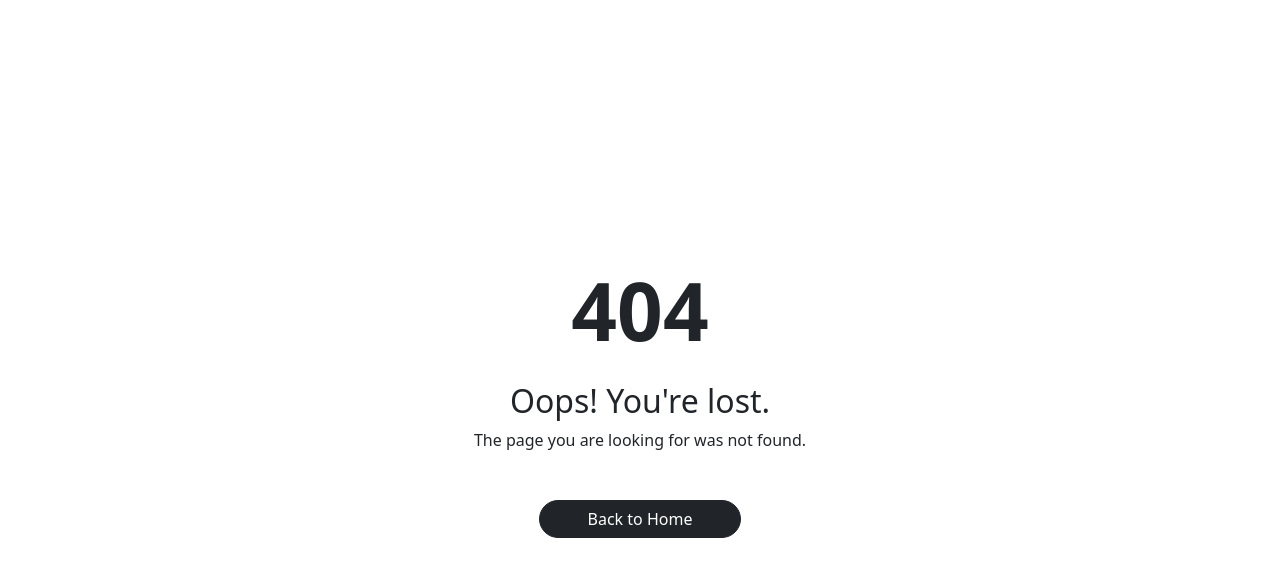
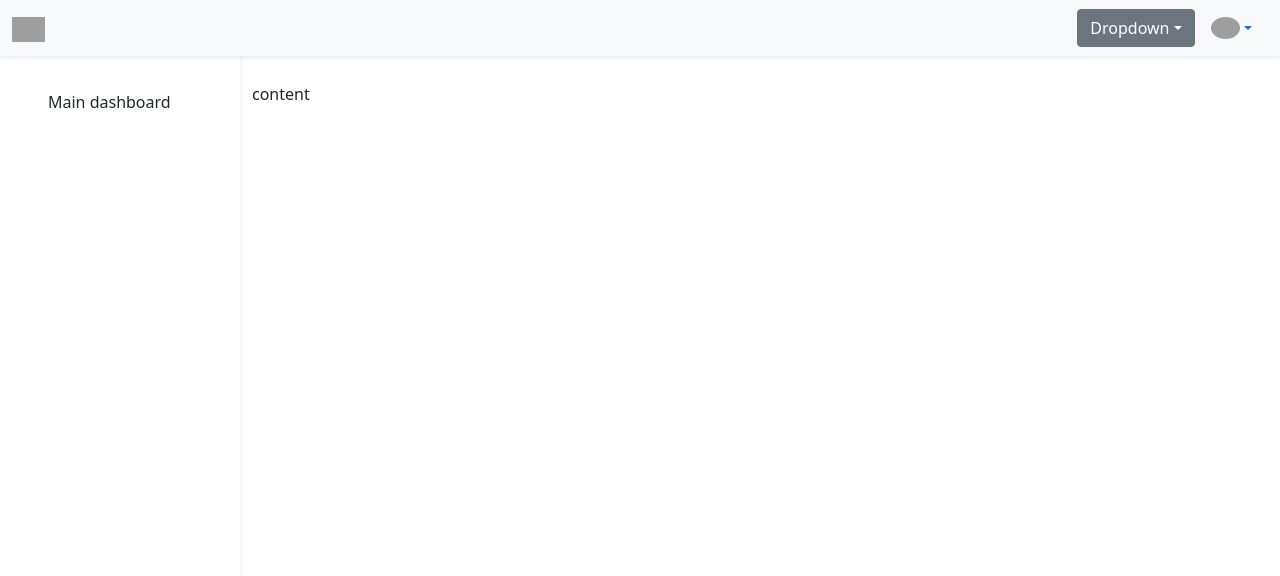
Before and after one commit to rabby-shek/adminpanelmark1, a React (Create React App) app: page /app/dashboard in a window 1280 px wide. Before the commit this address had no page. Shown: the top 576 px of the page. Built offline with nearby package versions, Linux system fonts and the light colour scheme; grey boxes are pictures that could not be loaded.

Commit message:
working on admin panel

```diff
--- a/src/index.css
+++ b/src/index.css
@@ -1,4 +1,4 @@
-*{
+* {
   border: 0;
   margin: 0;
   box-sizing: border-box;
@@ -8,10 +8,10 @@ html {
 }
 
 /* website header styles */
-.navbar{
-  z-index: 10;
+.navbar {
+  z-index: 9999;
 }
-.nav-link{
+.nav-link {
   font-weight: bold;
 }
 .nav-link::first-letter {
@@ -23,7 +23,7 @@ html {
   background-color: #00000034;
 }
 /* footer icon styles */
-.footer-icon-container{
+.footer-icon-container {
   width: 40px;
   height: 40px;
   border-radius: 50%;
@@ -31,6 +31,49 @@ html {
   background-color: transparent;
 }
 
-.footer-icon-container:hover{
+.footer-icon-container:hover {
   background-color: #0000003a;
 }
+
+/* app styles */
+@media (min-width: 991.98px) {
+  main {
+    padding-left: 240px;
+  }
+}
+
+/* Sidebar */
+.sidebar {
+  position: fixed;
+  top: 0;
+  bottom: 0;
+  left: 0;
+  padding: 58px 0 0; /* Height of navbar */
+  box-shadow: 0 2px 5px 0 rgb(0 0 0 / 5%), 0 2px 10px 0 rgb(0 0 0 / 5%);
+  width: 240px;
+  z-index: 600;
+}
+
+@media (max-width: 991.98px) {
+  .sidebar {
+    width: 100%;
+  }
+}
+.sidebar .active {
+  border-radius: 5px;
+  box-shadow: 0 2px 5px 0 rgb(0 0 0 / 16%), 0 2px 10px 0 rgb(0 0 0 / 12%);
+}
+
+.sidebar-sticky {
+  position: relative;
+  top: 0;
+  height: calc(100vh - 48px);
+  padding-top: 0.5rem;
+  overflow-x: hidden;
+  overflow-y: auto; /* Scrollable contents if viewport is shorter than content. */
+}
+
+.dropdown-menu{
+  background-color: red;
+  margin-left: -100px;
+}
--- /dev/null
+++ b/src/pages/app/Dashboard.jsx
@@ -0,0 +1,110 @@
+import React from "react";
+
+const Dashboard = () => {
+  return (
+    <div>
+      {/*Main Navigation*/}
+      <header>
+        {/* Sidebar */}
+        <nav
+          id="sidebarMenu"
+          className="collapse d-lg-block sidebar collapse bg-white"
+        >
+          <div className="position-sticky">
+            <div className="list-group list-group-flush mx-3 mt-4">
+              <a
+                href="#"
+                className="list-group-item list-group-item-action py-2 ripple"
+                aria-current="true"
+              >
+                <i className="fas fa-tachometer-alt fa-fw me-3" />
+                <span>Main dashboard</span>
+              </a>
+            </div>
+          </div>
+        </nav>
+        {/* Sidebar */}
+        {/* Navbar */}
+        <nav
+          id="main-navbar"
+          className="navbar navbar-expand-lg navbar-light bg-light shadow-sm fixed-top"
+        >
+          <div className="container-fluid">
+            <button
+              data-mdb-button-init
+              class="navbar-toggler"
+              type="button"
+              data-mdb-collapse-init
+              data-mdb-target="#sidebarMenu"
+              aria-controls="sidebarMenu"
+              aria-expanded="false"
+              aria-label="Toggle navigation"
+            >
+              button
+            </button>
+            {/* <!-- Brand --> */}
+            <a class="navbar-brand" href="#">
+              <img
+                src="https://mdbcdn.b-cdn.net/img/logo/mdb-transaprent-noshadows.webp"
+                height="25"
+                alt="MDB Logo"
+                loading="lazy"
+              />
+            </a>
+            <div class=" ms-auto dropdown">
+              <button
+                class="btn btn-secondary dropdown-toggle"
+                type="button"
+                data-bs-toggle="dropdown"
+                aria-expanded="false"
+              >
+                Dropdown
+              </button>
+              <ul class="dropdown-menu">
+                <li>
+                  <button class="dropdown-item" type="button">
+                    Action
+                  </button>
+                </li>
+                <li>
+                  <button class="dropdown-item" type="button">
+                    Another action
+                  </button>
+                </li>
+                <li>
+                  <button class="dropdown-item" type="button">
+                    Something else here
+                  </button>
+                </li>
+              </ul>
+            </div>
+            <a
+            class="nav-link dropdown-toggle hidden-arrow d-flex align-items-center"
+            type="button"
+            data-bs-toggle="dropdown"
+            aria-expanded="false"
+          >
+            <img
+              src="https://mdbcdn.b-cdn.net/img/Photos/Avatars/img (31).webp"
+              class="rounded-circle"
+              height="22"
+              alt="Avatar"
+              loading="lazy"
+            />
+          </a>
+          </div>
+        </nav>
+        {/* Navbar */}
+      </header>
+      {/*Main Navigation*/}
+      {/*Main layout*/}
+      <main style={{ marginTop: 58 }}>
+        <div className="container pt-4" />
+        <div className="container-fluid">content</div>
+      </main>
+      {/*Main layout*/}
+    </div>
+  );
+};
+
+export default Dashboard;
```
Also changed, not shown: src/routes/Routes.jsx (+12 -0 lines).
